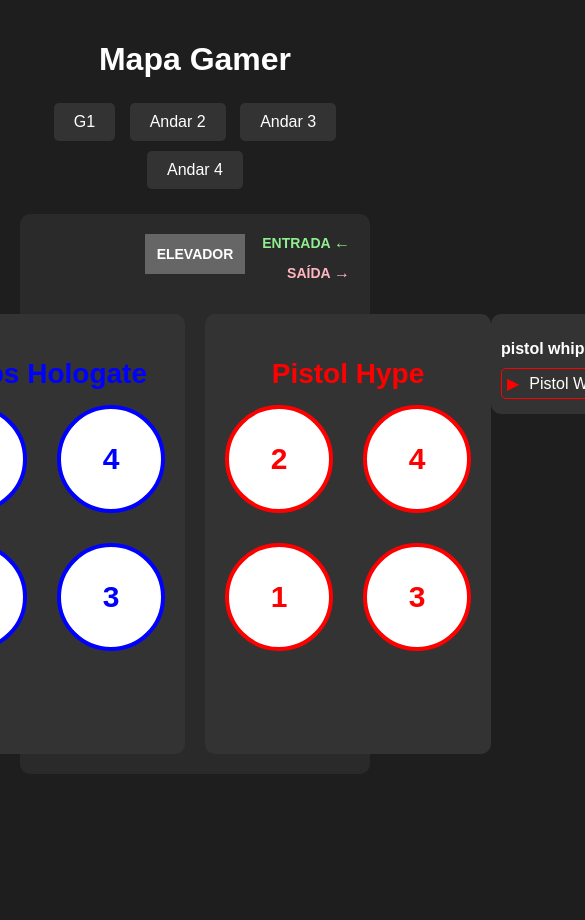
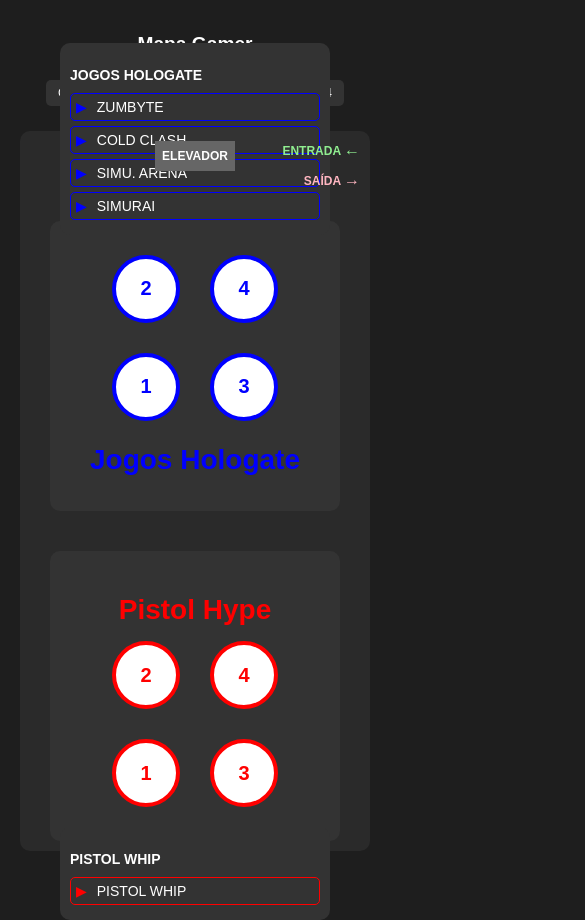
Before and after one commit to MicaelTech3/MapaGamer, a plain HTML site: page index.html in a window 390 px wide. Both pictures are taken after a click on the button "G1". Shown: the top 920 px of the page, 585 px wide, since content can reach past the window. Before the commit the page ends 844 px from the top, so only its background shows below. Drawn offline with Linux system fonts and the light colour scheme.

Commit message:
primeiro commit2

```diff
--- a/script.js
+++ b/script.js
@@ -35,9 +35,9 @@
                         <div class="circle red">3</div>
                     </div>
                     <div class="game-list right">
-                        <h3>Pistol Whip</h3>
+                        <h3>PISTOL WHIP</h3>
                         <div class="game-item" onclick="playGame('Pistol Whip')">
-                            <span class="play-icon">▶</span> Pistol Whip
+                            <span class="play-icon">▶</span> PISTOL WHIP
                         </div>
                     </div>
                 </div>
--- a/styles.css
+++ b/styles.css
@@ -14,6 +14,14 @@
 
 h1 {
     margin-bottom: 20px;
+    font-size: 2rem; /* Default for desktop */
+}
+
+.buttons {
+    display: flex;
+    justify-content: center;
+    gap: 10px;
+    flex-wrap: wrap;
 }
 
 .buttons button {
@@ -187,10 +195,6 @@
     text-align: left;
 }
 
-.game-list.right h3 {
-    text-transform: lowercase;
-}
-
 .game-item {
     display: flex;
     align-items: center;
@@ -261,3 +265,135 @@
 #video-title {
     margin-bottom: 15px;
 }
+
+/* Responsive Adjustments */
+@media (max-width: 1024px) {
+    h1 {
+        font-size: 1.5rem; /* Smaller title on tablets */
+    }
+
+    .buttons button {
+        font-size: 14px;
+        padding: 8px 16px;
+    }
+
+    .sections {
+        flex-direction: column; /* Stack arenas vertically on smaller screens */
+        align-items: center;
+        gap: 40px;
+    }
+
+    .hologate-section, .pistol-hype-section {
+        width: 300px; /* Reduce arena size for tablets */
+        height: 300px;
+    }
+
+    .circle {
+        width: 80px; /* Smaller circles */
+        height: 80px;
+        font-size: 24px;
+    }
+
+    .game-list.left {
+        position: static; /* Remove absolute positioning */
+        margin-bottom: 20px; /* Add spacing below the list */
+    }
+
+    .game-list.right {
+        position: static; /* Remove absolute positioning */
+        margin-top: 20px; /* Add spacing above the list */
+    }
+
+    .hologate-section {
+        flex-direction: column-reverse; /* List above the arena */
+    }
+
+    .pistol-hype-section {
+        flex-direction: column; /* List below the arena */
+    }
+
+    .elevator {
+        top: 10px;
+        width: 80px;
+        height: 30px;
+        line-height: 30px;
+        font-size: 12px;
+    }
+
+    .entrada, .saida {
+        font-size: 12px;
+        right: 10px;
+    }
+
+    .entrada {
+        top: 10px;
+    }
+
+    .saida {
+        top: 40px;
+    }
+}
+
+@media (max-width: 600px) {
+    h1 {
+        font-size: 1.2rem; /* Even smaller title on mobile */
+    }
+
+    .buttons button {
+        font-size: 12px;
+        padding: 6px 12px;
+    }
+
+    .attractions {
+        padding: 10px;
+    }
+
+    .hologate-section, .pistol-hype-section {
+        width: 250px; /* Further reduce arena size for mobile */
+        height: 250px;
+    }
+
+    .circle {
+        width: 60px; /* Even smaller circles */
+        height: 60px;
+        font-size: 20px;
+    }
+
+    .game-list {
+        width: 100%; /* Full width on mobile */
+        max-width: 250px;
+    }
+
+    .game-list h3 {
+        font-size: 14px;
+    }
+
+    .game-item {
+        font-size: 14px;
+    }
+
+    .play-icon {
+        font-size: 14px;
+    }
+
+    .modal-content {
+        margin: 20% auto; /* Adjust margin for smaller screens */
+        padding: 10px;
+        width: 90%;
+        max-width: 400px;
+    }
+
+    #game-video {
+        max-width: 100%; /* Ensure video fits on mobile */
+    }
+
+    .close {
+        font-size: 24px;
+        top: 5px;
+        right: 10px;
+    }
+
+    #video-title {
+        font-size: 16px;
+    }
+}
```
